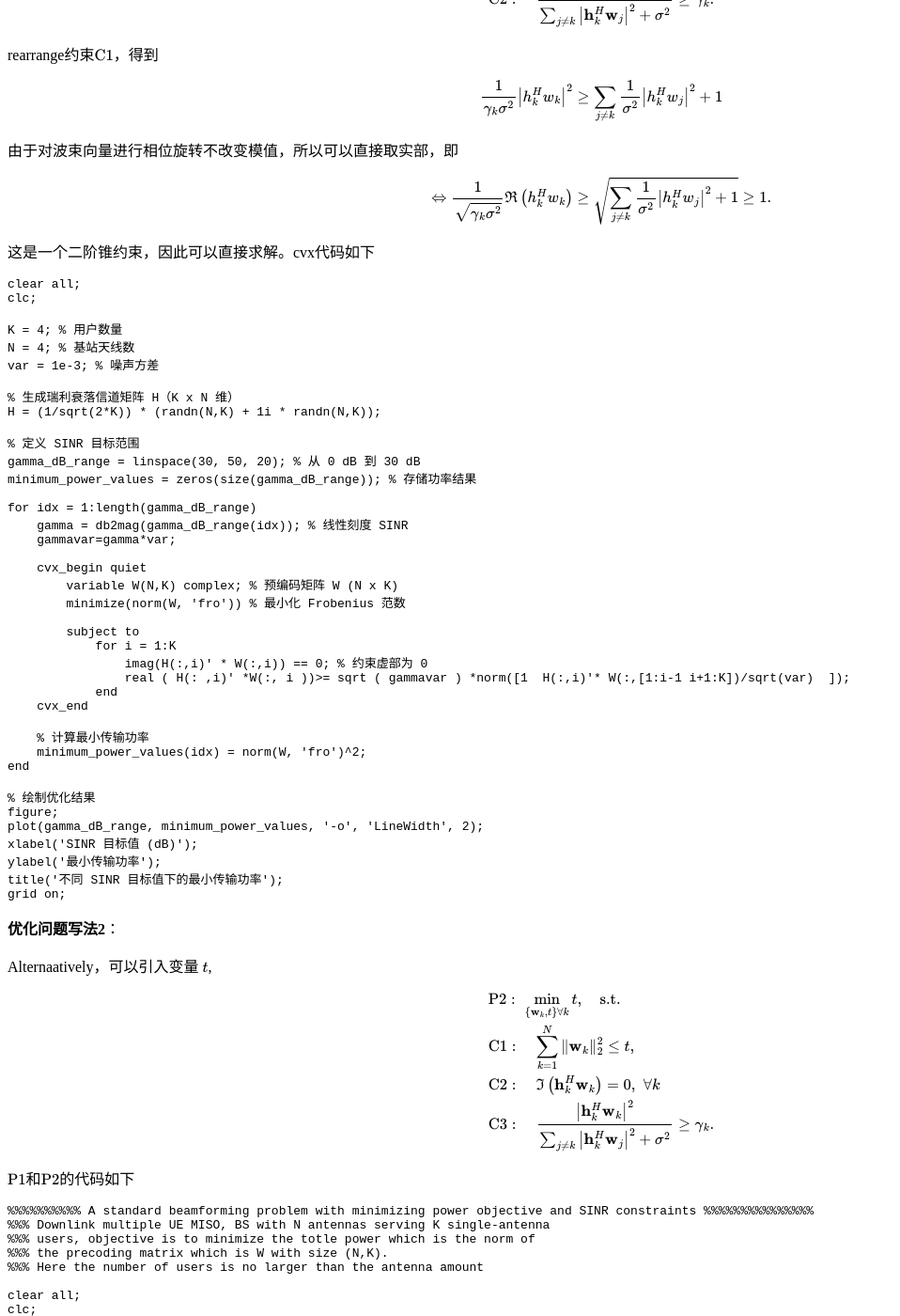
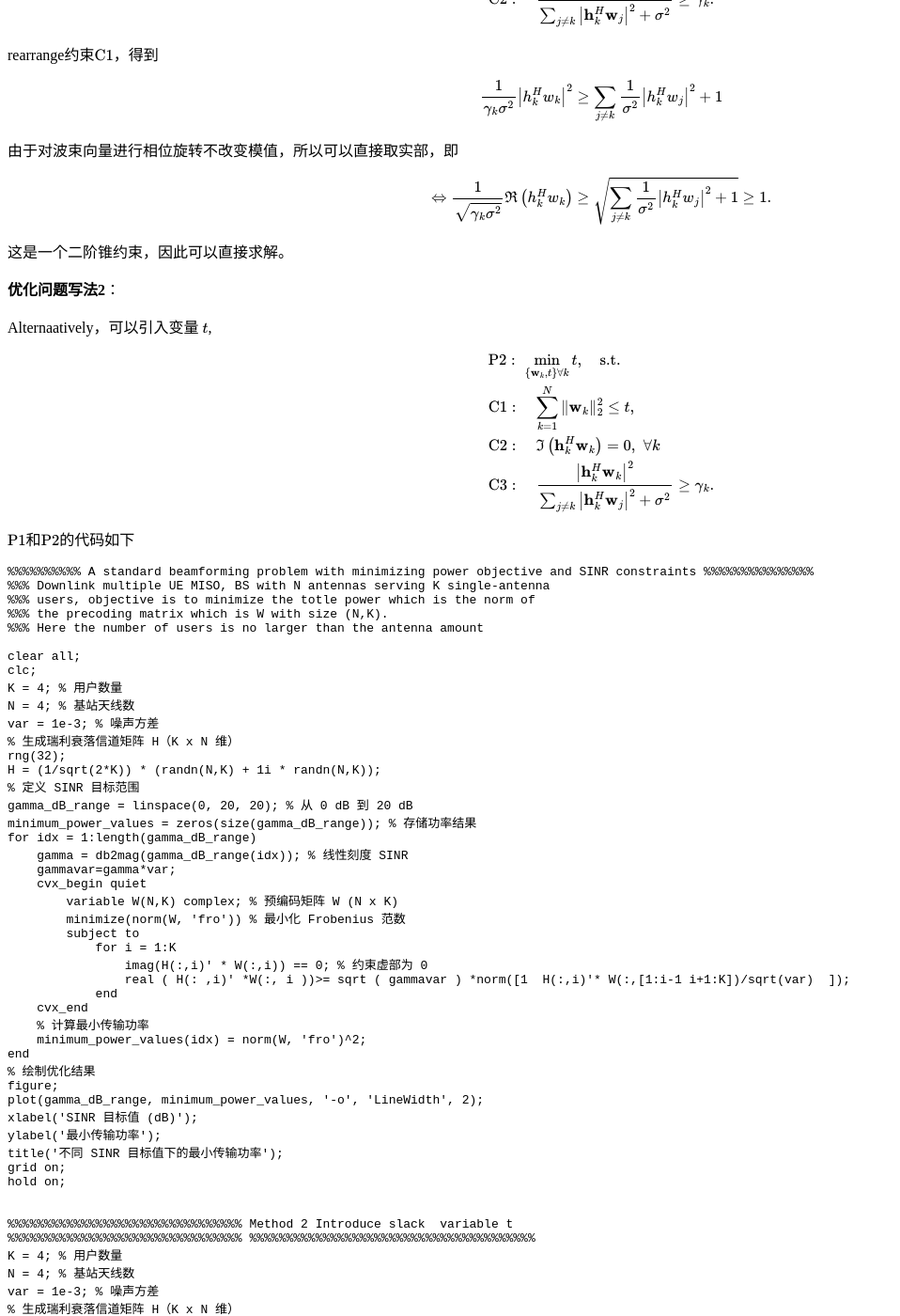
Before and after one commit to wq2li/wq2li.github.io, a Jekyll site: the page built from _posts/2025-03-01-my-first-post.md, in a window 1280 px wide and 1400 px high, scrolled down 589 px. Shown: the whole window at 94% size, without its empty margins (0-958 px from the left). Built offline with Jekyll 4.4.1, drawn with Linux system fonts in a browser that asks for light colours; formulas are drawn with MathJax 3.

Commit message:
Update 2025-03-01-my-first-post.md

````diff
--- a/_posts/2025-03-01-my-first-post.md
+++ b/_posts/2025-03-01-my-first-post.md
@@ -56,50 +56,7 @@
 \geq 1.
 $$
 
-这是一个二阶锥约束，因此可以直接求解。cvx代码如下
-
-```
-clear all;
-clc;
-
-K = 4; % 用户数量
-N = 4; % 基站天线数
-var = 1e-3; % 噪声方差
-
-% 生成瑞利衰落信道矩阵 H（K x N 维）
-H = (1/sqrt(2*K)) * (randn(N,K) + 1i * randn(N,K));
-
-% 定义 SINR 目标范围
-gamma_dB_range = linspace(30, 50, 20); % 从 0 dB 到 30 dB
-minimum_power_values = zeros(size(gamma_dB_range)); % 存储功率结果
-
-for idx = 1:length(gamma_dB_range)
-    gamma = db2mag(gamma_dB_range(idx)); % 线性刻度 SINR
-    gammavar=gamma*var;
-
-    cvx_begin quiet
-        variable W(N,K) complex; % 预编码矩阵 W (N x K)
-        minimize(norm(W, 'fro')) % 最小化 Frobenius 范数
-
-        subject to
-            for i = 1:K
-                imag(H(:,i)' * W(:,i)) == 0; % 约束虚部为 0
-                real ( H(: ,i)' *W(:, i ))>= sqrt ( gammavar ) *norm([1  H(:,i)'* W(:,[1:i-1 i+1:K])/sqrt(var)  ]);
-            end
-    cvx_end
-
-    % 计算最小传输功率
-    minimum_power_values(idx) = norm(W, 'fro')^2;
-end
-
-% 绘制优化结果
-figure;
-plot(gamma_dB_range, minimum_power_values, '-o', 'LineWidth', 2);
-xlabel('SINR 目标值 (dB)');
-ylabel('最小传输功率');
-title('不同 SINR 目标值下的最小传输功率');
-grid on;
-```
+这是一个二阶锥约束，因此可以直接求解。
 
 
  **优化问题写法2**：
````
